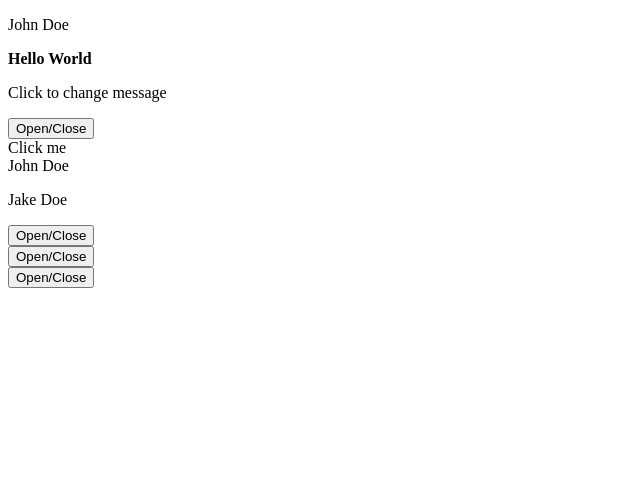
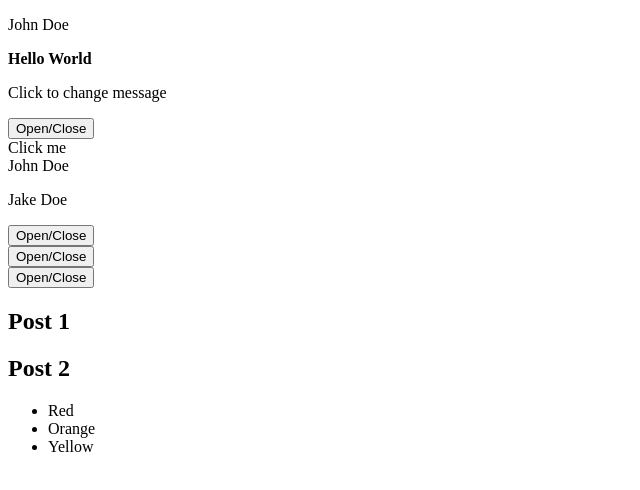
Before and after one commit to simplyObare/try-Alpine.JS, a plain HTML site: page basics/index.html in a window 1280 px wide. Shown: the whole page, without its empty margins (0-640 px from the left). Drawn offline with nearby package versions, Linux system fonts and the light colour scheme; no server answers.

Commit message:
x-for  'loops'

```diff
--- a/basics/index.html
+++ b/basics/index.html
@@ -141,5 +141,25 @@
         </div>
       </template>
     </div>
+
+    <!-- x-for -->
+    <div
+      x-data="{
+      posts:[
+      {id:1, title:'Post 1'},
+      {id:2, title:'Post 2'}
+      ]
+    }"
+    >
+      <template x-for="p in posts" :key="p.id">
+        <h2 x-text="p.title"></h2>
+      </template>
+    </div>
+
+    <ul x-data="{ colors: ['Red', 'Orange', 'Yellow'] }">
+      <template x-for="color in colors" :key="color">
+        <li x-text="color"></li>
+      </template>
+    </ul>
   </body>
 </html>
```
